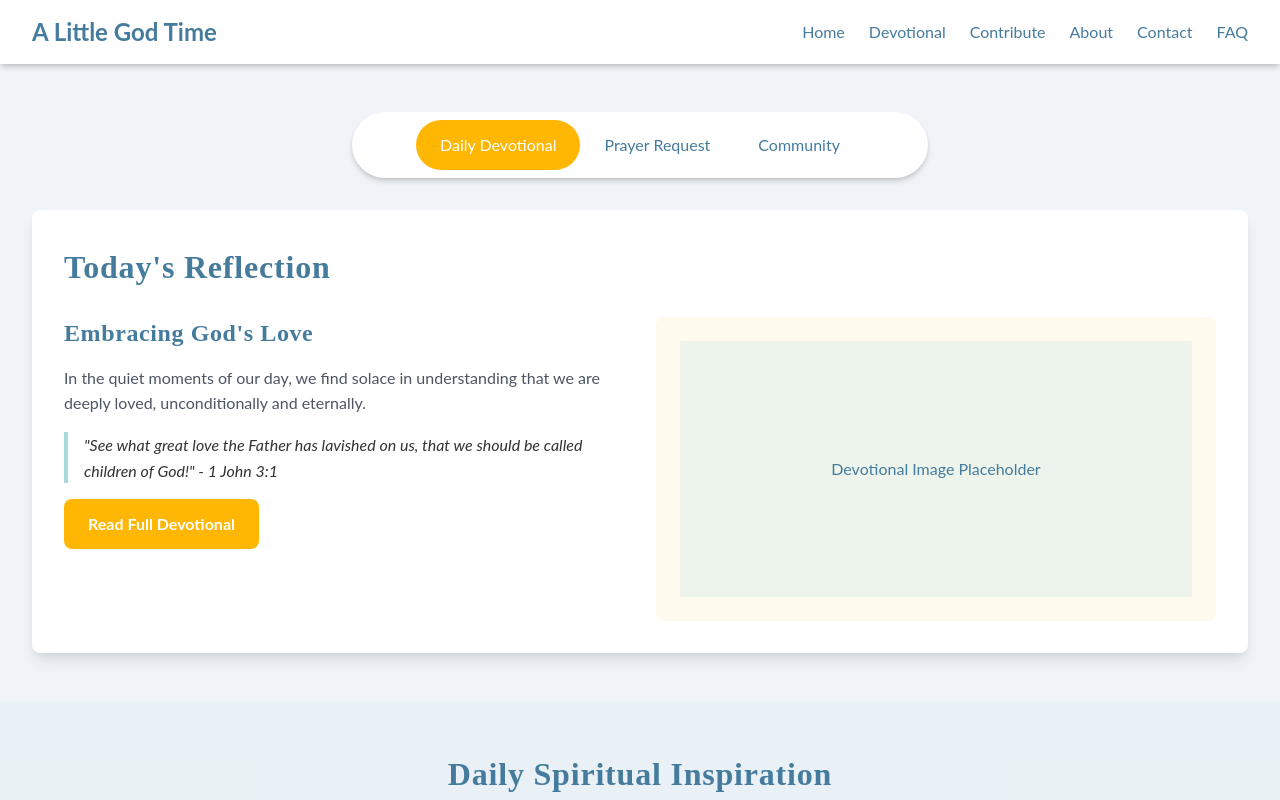
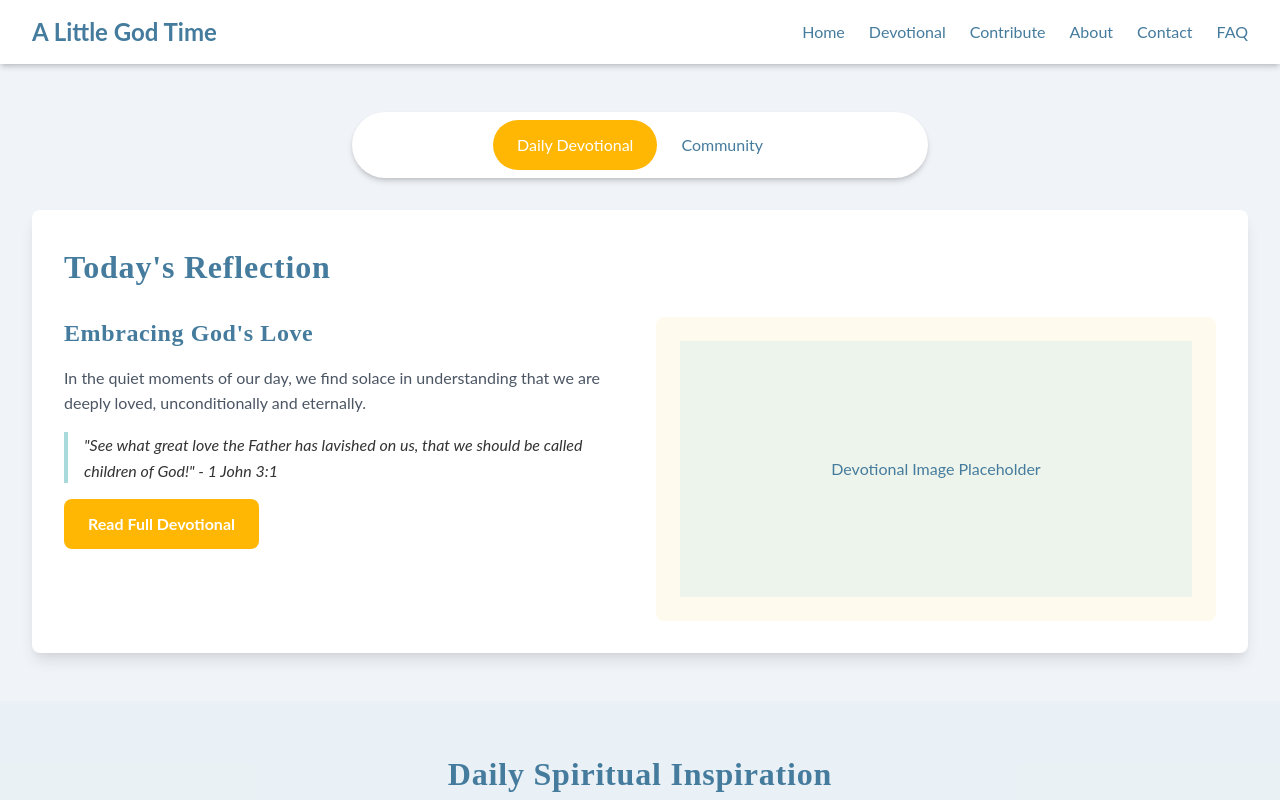
Before and after one commit to joelbyler272/a-little-god-time, a Next.js app: page / in a window 1280 px wide. Shown: the top 800 px of the page. Built offline with nearby package versions, Linux system fonts and the light colour scheme.

Commit message:
Remove prayer request tab, keep devotional and community

```diff
--- a/pages/index.js
+++ b/pages/index.js
@@ -36,39 +36,6 @@ export default function Home() {
               </div>
             </div>
           </div>
-        </div>
-      )
-    },
-    {
-      id: 'prayer',
-      title: 'Prayer Request',
-      content: (
-        <div className="card p-8 bg-white shadow-lg">
-          <h2 className="text-3xl font-bold text-dark-blue mb-6">Share Your Prayer</h2>
-          <form className="space-y-4">
-            <div>
-              <label className="block text-dark-blue mb-2">Your Name</label>
-              <input
-                type="text"
-                placeholder="Enter your name"
-                className="w-full px-4 py-3 border border-soft-blue rounded-lg focus:ring-2 focus:ring-golden-yellow"
-              />
-            </div>
-            <div>
-              <label className="block text-dark-blue mb-2">Prayer Request</label>
-              <textarea
-                rows="4"
-                placeholder="Share your prayer request"
-                className="w-full px-4 py-3 border border-soft-blue rounded-lg focus:ring-2 focus:ring-golden-yellow"
-              ></textarea>
-            </div>
-            <button
-              type="submit"
-              className="btn-primary w-full"
-            >
-              Submit Prayer Request
-            </button>
-          </form>
         </div>
       )
     },
```
